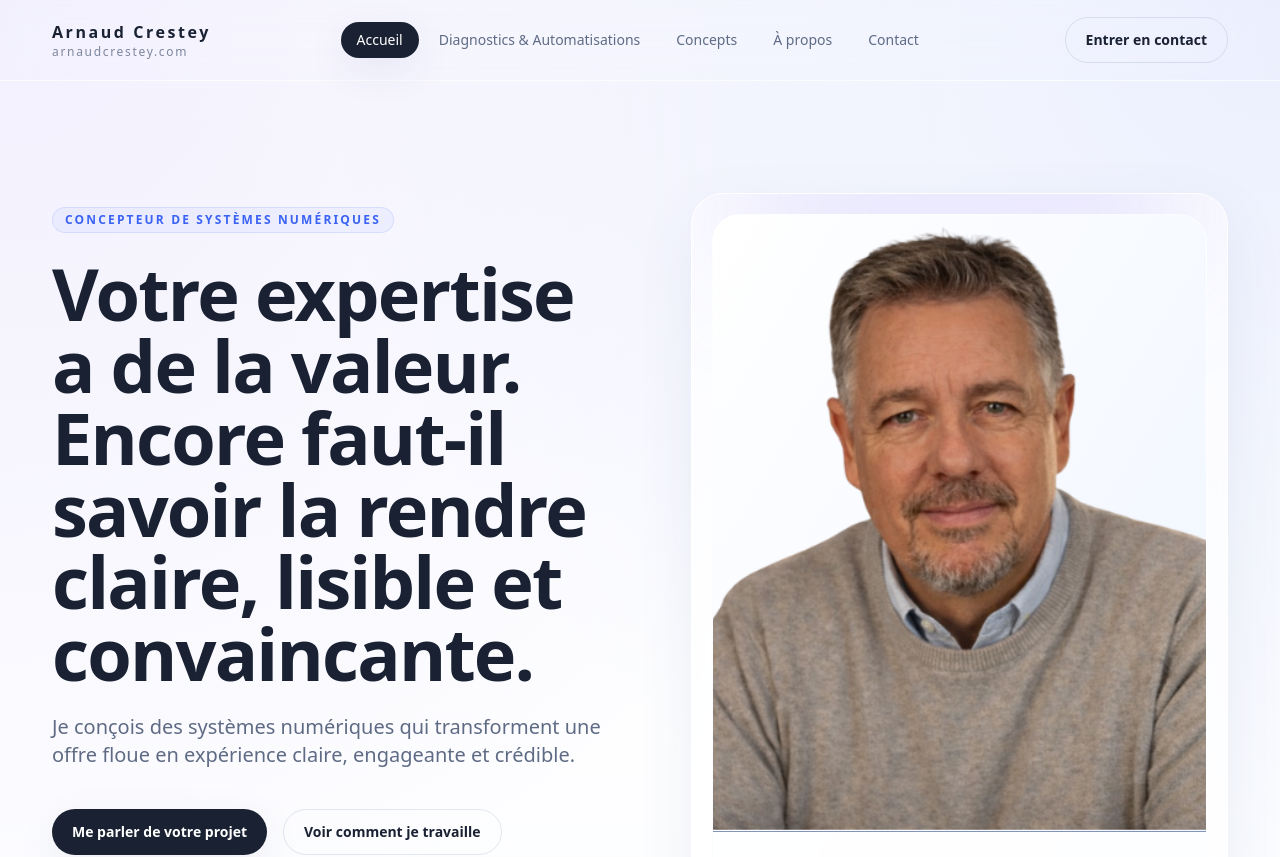
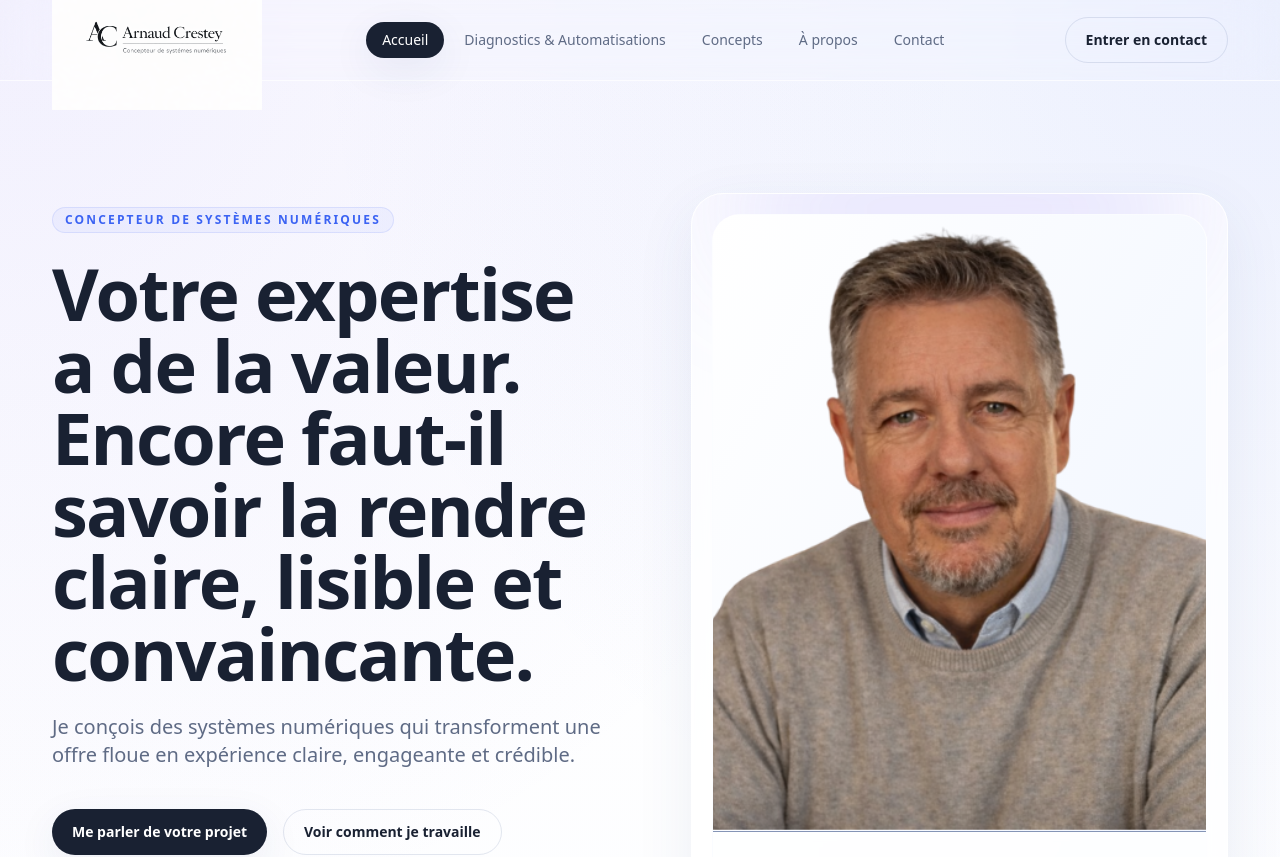
Before and after one commit to arnaudcrestey/portail-site-vitrine, a Next.js app: page / in a window 1280 px wide. Shown: the top 857 px of the page. Built offline with nearby package versions, Linux system fonts and the light colour scheme.

Commit message:
Update header.tsx

```diff
--- a/components/header.tsx
+++ b/components/header.tsx
@@ -1,5 +1,6 @@
 'use client';
 
+import Image from 'next/image';
 import Link from 'next/link';
 import { usePathname } from 'next/navigation';
 import { useState } from 'react';
@@ -16,15 +17,17 @@ export function Header() {
       <div className="container-layout flex h-20 items-center justify-between gap-6">
         <Link
           href="/"
-          className="group flex shrink-0 flex-col leading-tight"
+          className="group flex shrink-0 items-center"
           aria-label="Retour à l’accueil"
         >
-          <span className="text-sm font-semibold tracking-[0.16em] text-ink transition group-hover:text-primary sm:text-base">
-            Arnaud Crestey
-          </span>
-          <span className="text-[11px] tracking-[0.14em] text-slate/80 sm:text-xs">
-            arnaudcrestey.com
-          </span>
+          <Image
+            src="/logo-arnaud-crestey.png"
+            alt="Arnaud Crestey - Concepteur de systèmes numériques"
+            width={260}
+            height={72}
+            className="h-auto w-[180px] sm:w-[210px]"
+            priority
+          />
         </Link>
 
         <nav className="hidden items-center gap-1 lg:flex" aria-label="Navigation principale">
@@ -76,8 +79,13 @@ export function Header() {
         <div className="border-t border-line lg:hidden">
           <div className="container-layout flex flex-col gap-2 py-4">
             <div className="mb-2 rounded-[24px] border border-line bg-white/70 px-4 py-4">
-              <p className="text-sm font-semibold tracking-[0.12em] text-ink">Arnaud Crestey</p>
-              <p className="mt-1 text-xs text-slate/80">arnaudcrestey.com</p>
+              <Image
+                src="/logo-arnaud-crestey.png"
+                alt="Arnaud Crestey - Concepteur de systèmes numériques"
+                width={220}
+                height={60}
+                className="h-auto w-[180px]"
+              />
             </div>
 
             {navigation.map((item) => {
```
